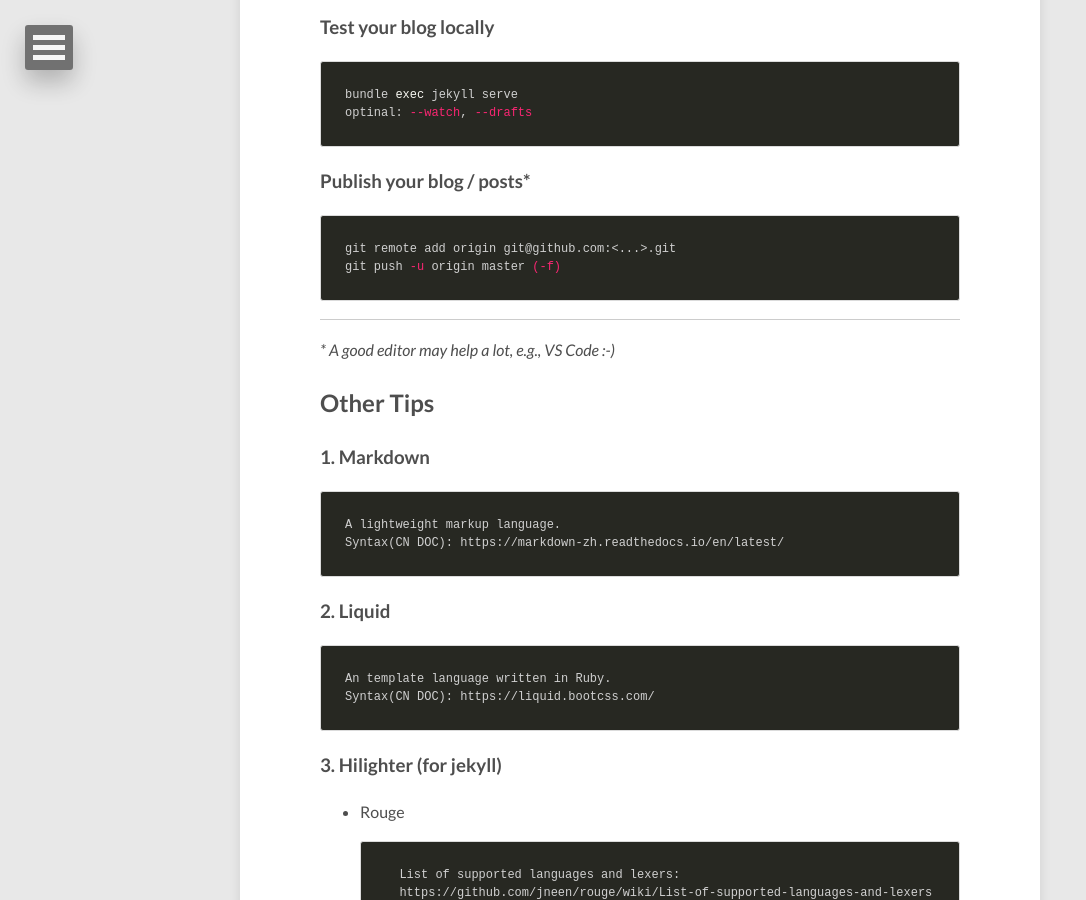
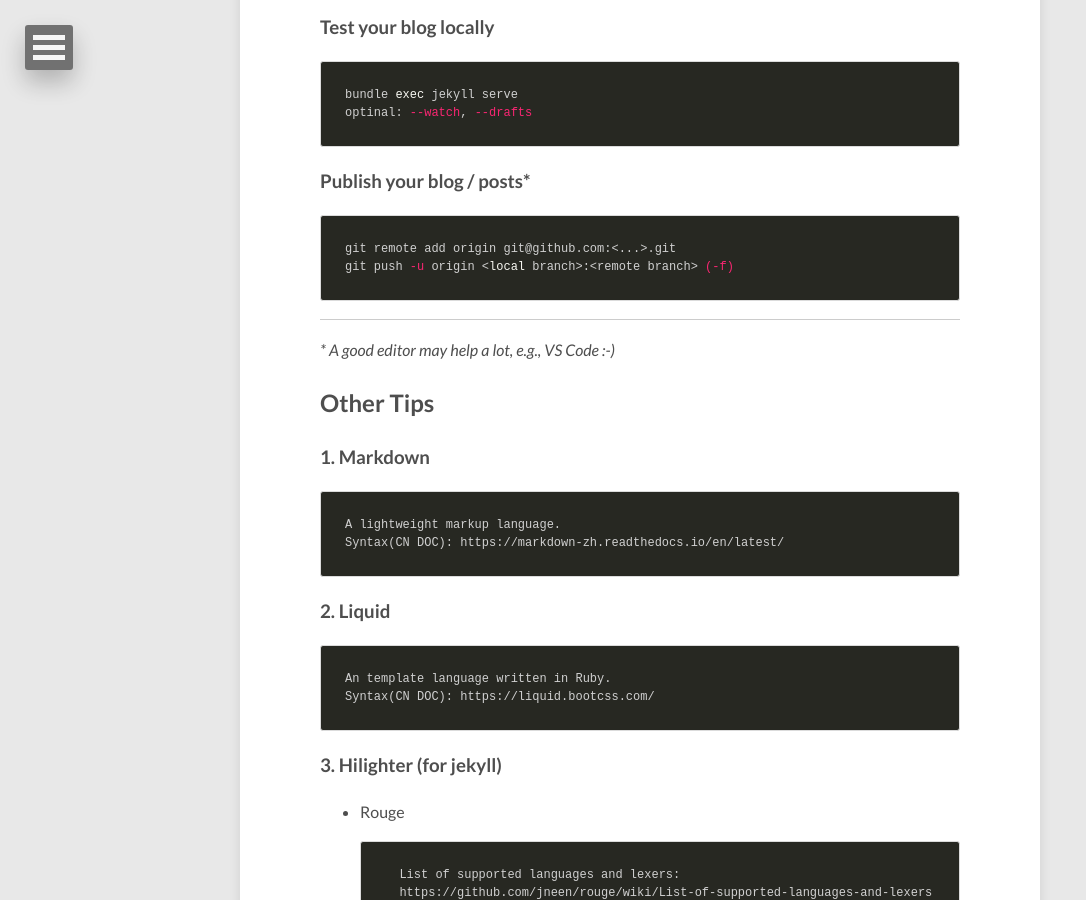
Before and after one commit to E0HYL/BLOG-OF-E0, a Jekyll site: the page built from _posts/2018-10-8-jekyll-blog.md, in a window 1280 px wide and 900 px high, scrolled down 1855 px. Shown: the whole window, without its empty margins (0-1086 px from the left). Built offline with Jekyll 4.4.1, drawn with Linux system fonts in a browser that asks for light colours; nearby versions of some CDN libraries; comment, search, counter and statistics services are not loaded.

Commit message:
more precise desciption for "git push"

````diff
--- a/_posts/2018-10-8-jekyll-blog.md
+++ b/_posts/2018-10-8-jekyll-blog.md
@@ -67,7 +67,7 @@ optinal: --watch, --drafts
 ### Publish your blog / posts*
 ```shell
 git remote add origin git@github.com:<...>.git
-git push -u origin master (-f)
+git push -u origin <local branch>:<remote branch> (-f)
 ```
 ---
 *\* A good editor may help a lot, e.g., VS Code :-)*
````
